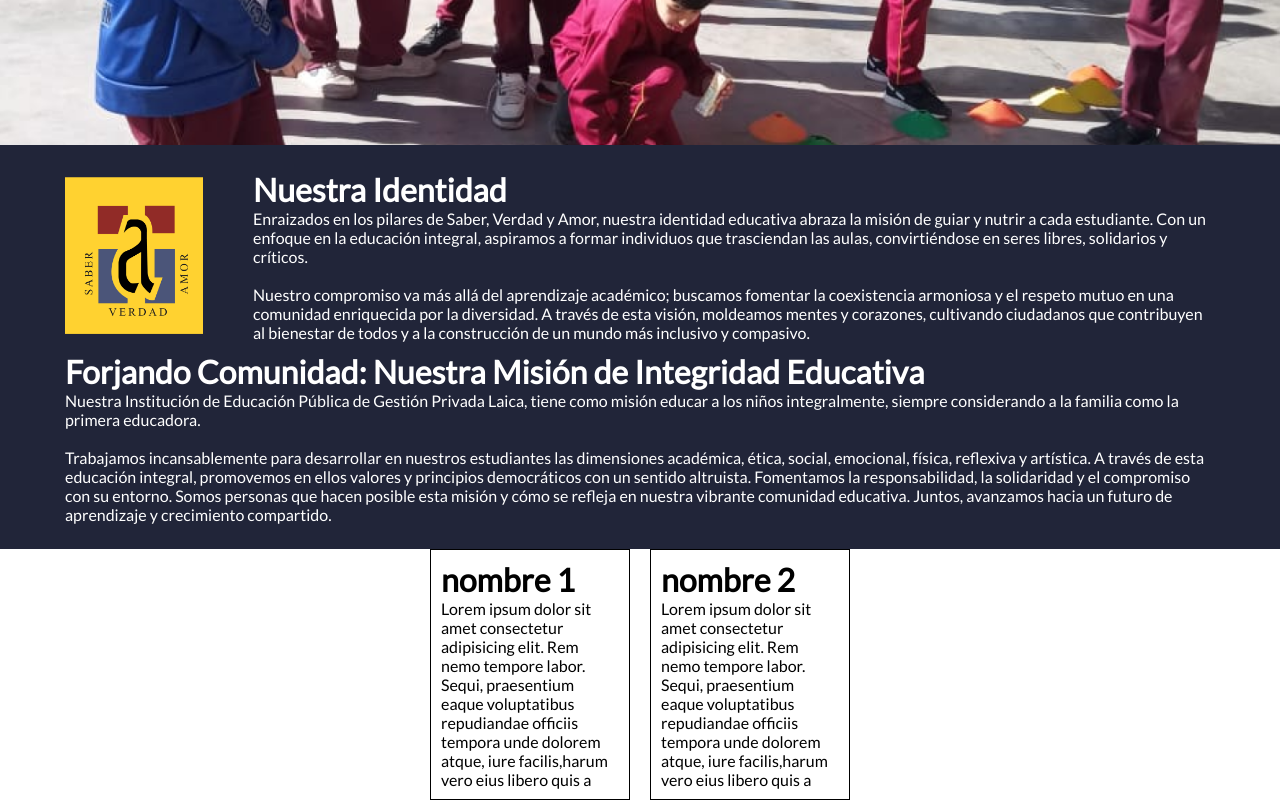
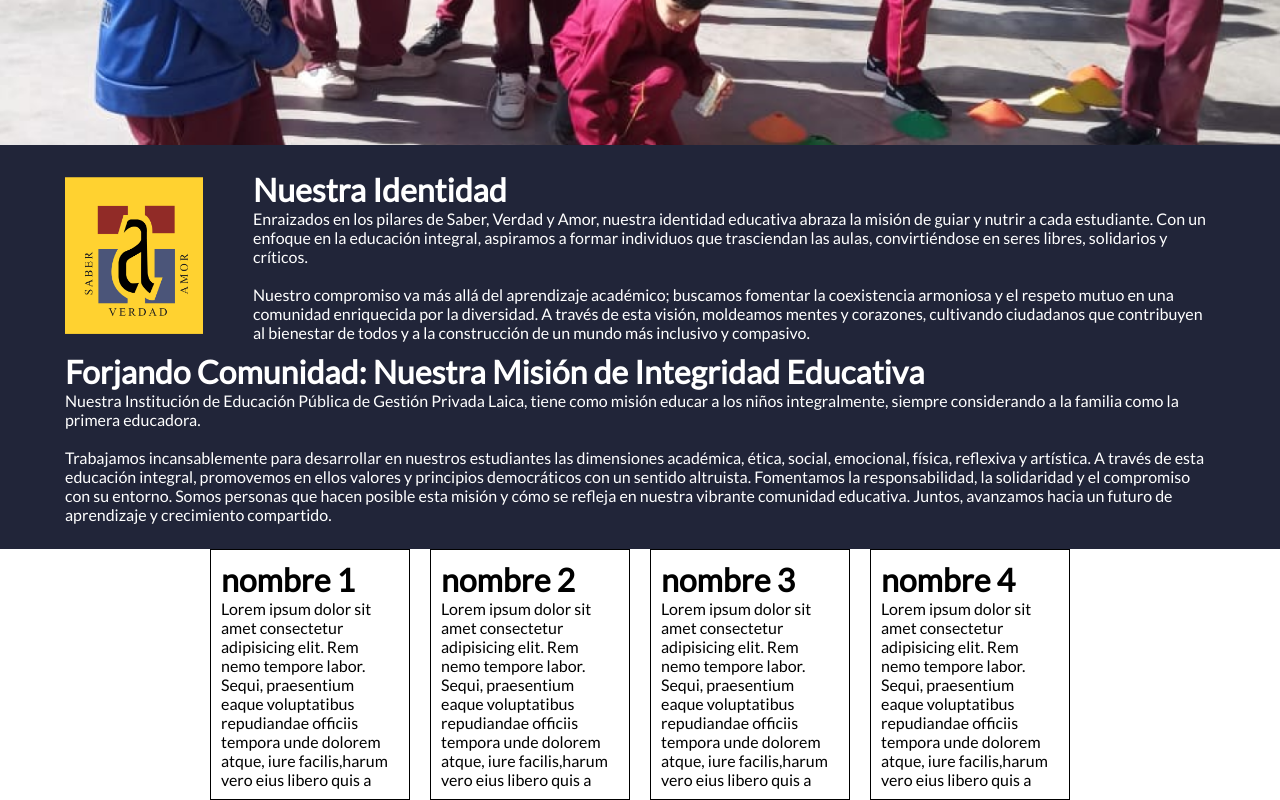
Before and after one commit to joaquinquirogaDev/landing-nodos, a React (Vite) app: page / in a window 1280 px wide. Shown: the part 642-1442 px from the top of the page. Built offline with nearby package versions, Linux system fonts and the light colour scheme.

Commit message:
FlayadaDataSeccion-y-App

```diff
--- a/src/App.jsx
+++ b/src/App.jsx
@@ -4,9 +4,13 @@ function App() {
 
   return (
     <>
-      <Navbar />
+      {/* <head> */}
+        <Navbar />
+      {/* </head> */}
       <Hero />
-      <Sections />
+      {/* <div> */}
+        <Sections />
+      {/* </div> */}
     </>
   )
 }
--- a/src/Components/Sections/Sections.jsx
+++ b/src/Components/Sections/Sections.jsx
@@ -1,12 +1,12 @@
-import { data, number } from "../../Data/data"
+import { data } from "../../Data/data"
 import CardSection from "./CardSection/CardSection"
 import style from './GlobalSection.module.css'
-export default function Sections({repeatedData = []}) {
-    for (let i = 0; i < 0 + number; i++) {
-        data[i] && repeatedData.push(data[i]);
-    }
+export default function Sections() {
+    // for (let i = 0; i < 0 + number; i++) {
+    //     data[i] && repeatedData.push(data[i]);
+    // }
     return <div className={style.Container}>
-        {repeatedData.map((item, key) => (
+        {data.map((item, key) => (
             <CardSection key={key} item={item} />
         ))}
     </div>
--- a/src/Data/data.js
+++ b/src/Data/data.js
@@ -1,4 +1,4 @@
-const number = 2
+// const number = 2
 const seccionesFooter = 3
 const data = [
     {
@@ -51,11 +51,17 @@ const Secciones = {
         }
     ],
     Visitanos: [
-        { lugar1: 'Lugar1' },
-        { Lugar2: 'Lugar2' },
-        { Lugar3: 'Lugar3' }
+        {
+            lugar1: 'Lugar1'
+        },
+        {
+            Lugar2: 'Lugar2'
+        },
+        {
+            Lugar3: 'Lugar3'
+        }
     ]
 }
 
 
-export { data, dropsRedes, number, seccionesFooter, Secciones }
+export { data, dropsRedes, seccionesFooter, Secciones }
```
